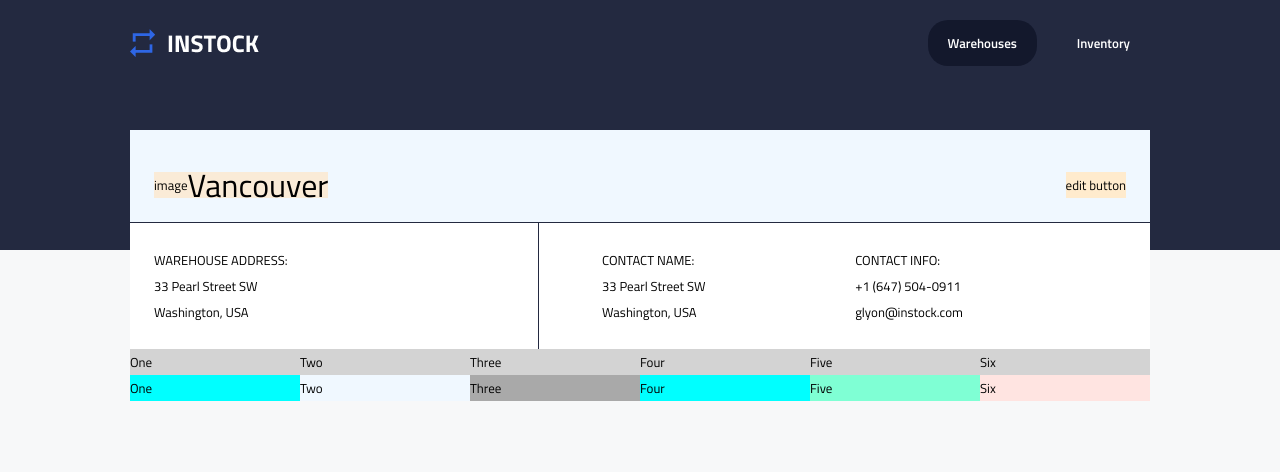
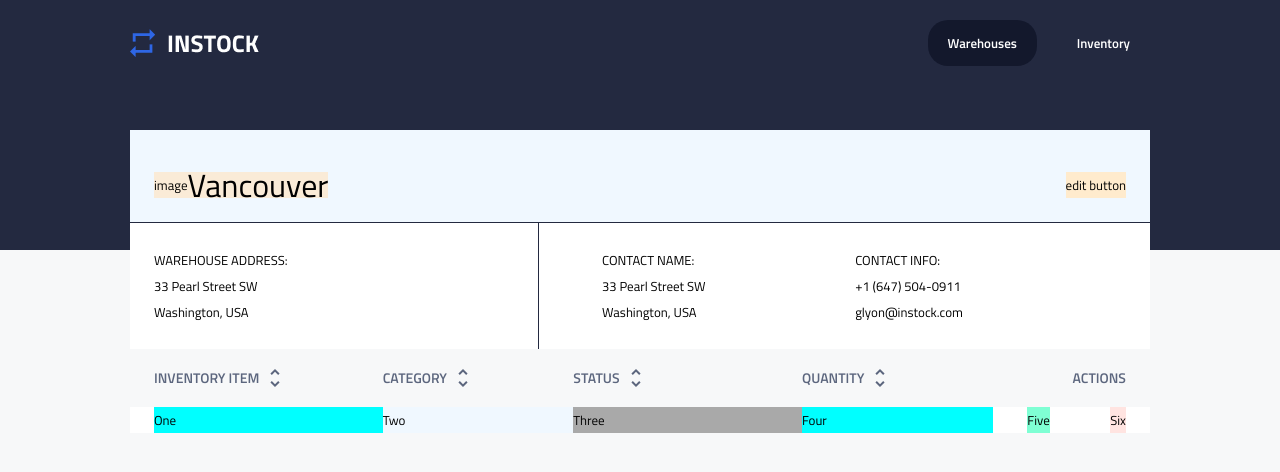
Before and after one commit to revyrob/instock-client, a React (Create React App) app: page /warehousedetails in a window 1280 px wide. Shown: the top 472 px of the page. Built offline with nearby package versions, Linux system fonts and the light colour scheme.

Commit message:
SASS: complete table header style for WarehouseDetails list

```diff
--- a/src/pages/WarehouseDetails/WarehouseDetails.js
+++ b/src/pages/WarehouseDetails/WarehouseDetails.js
@@ -111,12 +111,43 @@ export default function WarehouseDetails() {
       </div> */}
 
       <div className="stillBox">
-        <div className="stillBox__box1">One</div>
-        <div className="stillBox__box2">Two</div>
-        <div className="stillBox__box3">Three</div>
-        <div className="stillBox__box4">Four</div>
-        <div className="stillBox__box5">Five</div>
-        <div className="stillBox__box6">Six</div>
+        <div className="stillBox__box1">
+          <p className="stillBox__labelTable">INVENTORY ITEM</p>
+          <img
+            className="stillBox__arrowSort"
+            src={arrowSort}
+            alt="icon chevron"
+          />
+        </div>
+        <div className="stillBox__box2">
+          {' '}
+          <p className="stillBox__labelTable">CATEGORY</p>
+          <img
+            className="stillBox__arrowSort"
+            src={arrowSort}
+            alt="icon chevron"
+          />
+        </div>
+        <div className="stillBox__box3">
+          {' '}
+          <p className="stillBox__labelTable">STATUS</p>
+          <img
+            className="stillBox__arrowSort"
+            src={arrowSort}
+            alt="icon chevron"
+          />
+        </div>
+        <div className="stillBox__box4">
+          {' '}
+          <p className="stillBox__labelTable">QUANTITY</p>
+          <img
+            className="stillBox__arrowSort"
+            src={arrowSort}
+            alt="icon chevron"
+          />
+        </div>
+        <div className="stillBox__box5"></div>
+        <div className="stillBox__box6">ACTIONS</div>
       </div>
 
       <div className="magicBox">
--- a/src/pages/WarehouseDetails/WarehouseDetails.scss
+++ b/src/pages/WarehouseDetails/WarehouseDetails.scss
@@ -66,31 +66,53 @@ div {
 .stillBox {
   @include wrapper-mr;
   display: none;
+  grid-template-columns: [box1] 1.2fr [box2] 1.2fr;
+  align-items: center;
+  padding-top: $space-between-items-sm;
+  padding-bottom: $space-between-items-sm;
+  font-size: $labels;
+  font-weight: $bold;
+  background-color: $bgcolor-light;
+  color: $secondary-dark;
+
   @include tablet {
+    padding-left: $space-between-items-lg;
+    padding-right: $space-between-items-lg;
     display: grid;
-    grid-template-columns: [box1] 1fr [box3] 1fr [box2] 1fr [box4] 1fr[box5] 1fr [box6]1fr;
-    background-color: lightgray;
+    grid-template-columns: [box1] 1.2fr [box3] 1fr [box2] 1.2fr [box4] 1fr[box5] 0.3fr [box6]0.4fr;
   }
   &__box1 {
+    display: flex;
+    gap: 0.25rem;
   }
   &__box2 {
+    display: flex;
+    gap: 0.25rem;
   }
   &__box3 {
+    display: flex;
+    gap: 0.25rem;
   }
   &__box4 {
+    display: flex;
+    gap: 0.25rem;
   }
   &__box5 {
+    background-color: aqua;
   }
   &__box6 {
+    margin-left: auto;
   }
 }
 
 .magicBox {
   @include wrapper-mr;
   display: grid;
-  grid-template-columns: [box1] 1fr [box2] 1fr;
+  grid-template-columns: [box1] 1.2fr [box2] 1.2fr;
   @include tablet {
-    grid-template-columns: [box1] 1fr [box3] 1fr [box2] 1fr [box4] 1fr[box5] 1fr [box6]1fr;
+    padding-left: $space-between-items-lg;
+    padding-right: $space-between-items-lg;
+    grid-template-columns: [box1] 1.2fr [box3] 1fr [box2] 1.2fr [box4] 1fr[box5] 0.3fr [box6]0.4fr;
   }
   &__box1 {
     background-color: aqua;
@@ -111,8 +133,10 @@ div {
   }
   &__box5 {
     background-color: aquamarine;
+    margin-left: auto;
   }
   &__box6 {
     background-color: mistyrose;
+    margin-left: auto;
   }
 }
```
